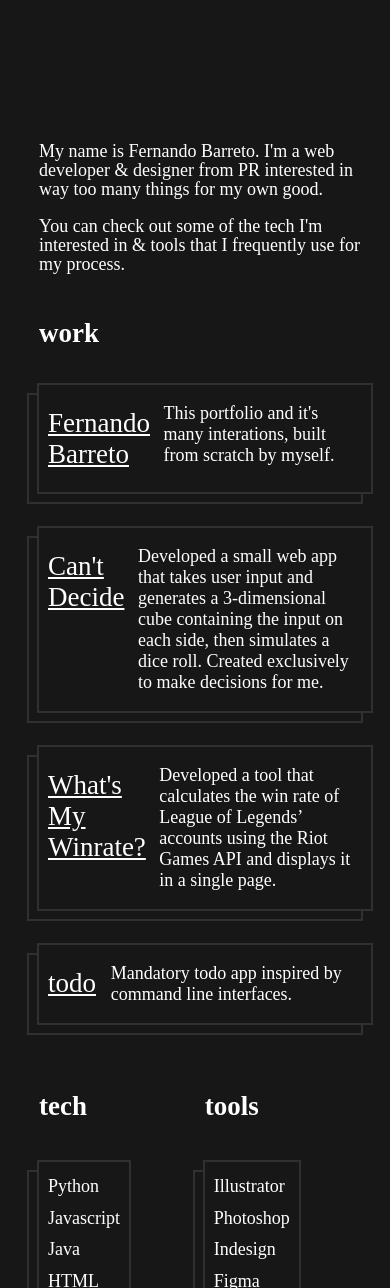
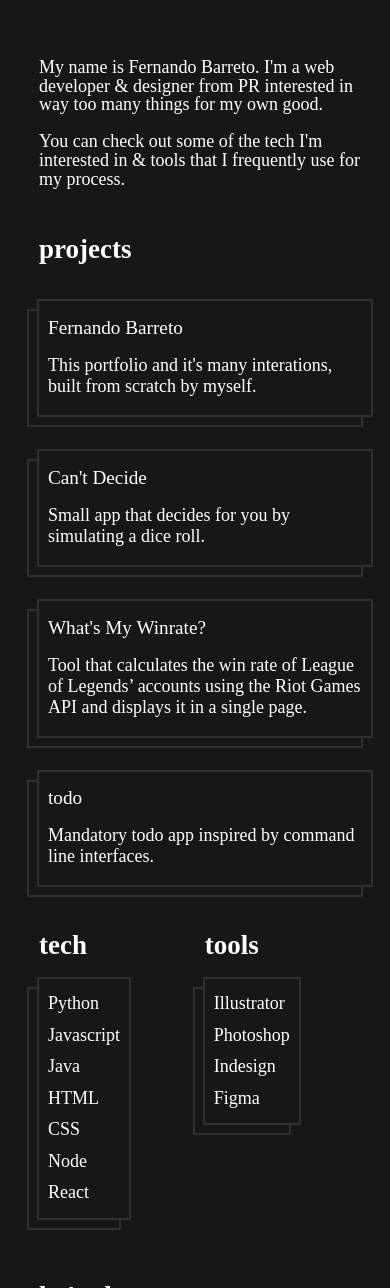
Before and after one commit to phernandoe/fernandobarreto, a Svelte app: page / in a window 390 px wide. Shown: the part 280-1568 px from the top of the page. Built offline with nearby package versions, Linux system fonts and the light colour scheme.

Commit message:
responsiveness and hover effects on links

```diff
--- a/content/data.js
+++ b/content/data.js
@@ -24,7 +24,8 @@ const data = {
         'Java',
         'HTML',
         'CSS',
-        'React.js'
+        'Node',
+        'React'
       ]
     },
     design: {
@@ -41,20 +42,20 @@ const data = {
   projects: [
     {
       title: 'Fernando Barreto',
-      tools: ['React', 'HTML', 'CSS', 'Netlify', 'Gatsby', 'Figma'],
+      tools: ['Svelte', 'CSS', 'Netlify', 'Figma'],
       desc: "This portfolio and it's many interations, built from scratch by myself.",
       link: 'https://fernandobarreto.netlify.com/'
     },
     {
       title: "Can't Decide",
       tools: ['HTML', 'CSS', 'Three.js'],
-      desc: 'Developed a small web app that takes user input and generates a 3-dimensional cube containing the input on each side, then simulates a dice roll. Created exclusively to make decisions for me. ',
+      desc: 'Small app that decides for you by simulating a dice roll.',
       link: 'https://phernandoe.github.io/CantDecide/'
     },
     {
       title: "What's My Winrate?",
       tools: ['HTML', 'CSS', 'Next.js', 'React', 'Express'],
-      desc: "Developed a tool that calculates the win rate of League of Legends’ accounts using the Riot Games API and displays it in a single page.",
+      desc: "Tool that calculates the win rate of League of Legends’ accounts using the Riot Games API and displays it in a single page.",
       link: 'https://github.com/phernandoe/WhatsMyWinrate'
     },
     {
--- a/public/global.css
+++ b/public/global.css
@@ -16,6 +16,8 @@ body {
 }
 
 a {
+	text-decoration: none;
+	cursor: pointer;
 	color: var(--text-color);
 }
 
--- a/src/App.svelte
+++ b/src/App.svelte
@@ -13,10 +13,6 @@
 </script>
 
 <style>
-	h1 {
-		color: purple;
-	}
-
 	.skills {
 		display: grid;
 		grid-template-columns: 1fr 1fr;
@@ -31,12 +27,16 @@
 		margin-bottom: 5em;
 	}
 
+	h2 {
+		margin: 0;
+	}
+
 </style>
 
 <Intro/>
 
 <section>
-  <h2>work</h2>
+  <h2>projects</h2>
   {#each projects as {title, desc, link} }
     <Project title={title} desc={desc} link={link}/>
   {/each}
--- a/src/components/Contact.svelte
+++ b/src/components/Contact.svelte
@@ -4,8 +4,8 @@
 </script>
 
 <style>
-  a {
-    text-decoration: none;
+  a:hover {
+    color: #e3b029;
     cursor: pointer;
   }
 </style>
--- a/src/components/Intro.svelte
+++ b/src/components/Intro.svelte
@@ -1,7 +1,7 @@
 <style>
 
     section {
-        margin-top: 50vh;
+        margin-top: 40vh;
         max-width: 500px;
         margin-bottom: 0;
         padding-right: 0.75;
--- a/src/components/Project.svelte
+++ b/src/components/Project.svelte
@@ -5,26 +5,60 @@
 </script>
 
 <style>
-
   .project {
+    display: grid;
+    grid-template-columns: 1fr 4fr;
     --padding: 0.5em;
-    display: grid;
     position: relative;
-    grid-template-columns: 1fr 4fr;
     margin-top: 2em;
     padding-left: var(--padding);
     padding-right: var(--padding);
   }
 
+  .project::before {
+    content: 'Visit';
+    display: flex;
+    justify-content: center;
+    align-items: center;
+    font-size: 2rem;
+    font-weight: 400;
+    text-transform: uppercase;
+    letter-spacing: 3px;
+    color: #171717;
+    position: absolute;
+    width: 100%;
+    height: 100%;
+    background: #e3b029;
+    opacity: 0.95;
+    visibility: hidden;
+  }
+  .project:hover::before {
+    visibility: visible;
+  }
+
   h2 {
     font-weight: 300;
+    font-size: 1.2rem;
     margin-right: 0.5em;
   }
 
+  @media (max-width: 675px) {
+	.project {
+		grid-template-columns: 1fr;
+  }
+
+  p {
+    margin-top: 0;
+  }
+
+}
+
 </style>
 
-<div class="project wrap">
-  <div class="wrapper"></div>
-  <h2><a target="_blank" href={link}>{title}</a></h2>
-  <p>{desc}</p>
-</div>
+<a target="_blank" href="{link}" class="project-container">
+  <div class="project wrap">
+    <div class="wrapper"></div>
+    <h2><a target="_blank" href={link}>{title}</a></h2>
+    <p>{desc}</p>
+  </div>
+</a>
--- a/src/components/Skills.svelte
+++ b/src/components/Skills.svelte
@@ -14,6 +14,10 @@
     line-height: 1.75;
   }
 
+  h2 {
+    margin: 0;
+	}
+
 </style>
 
 <div>
```
Also changed, not shown: 1 other file (tests, documents, lock files or other folders).
